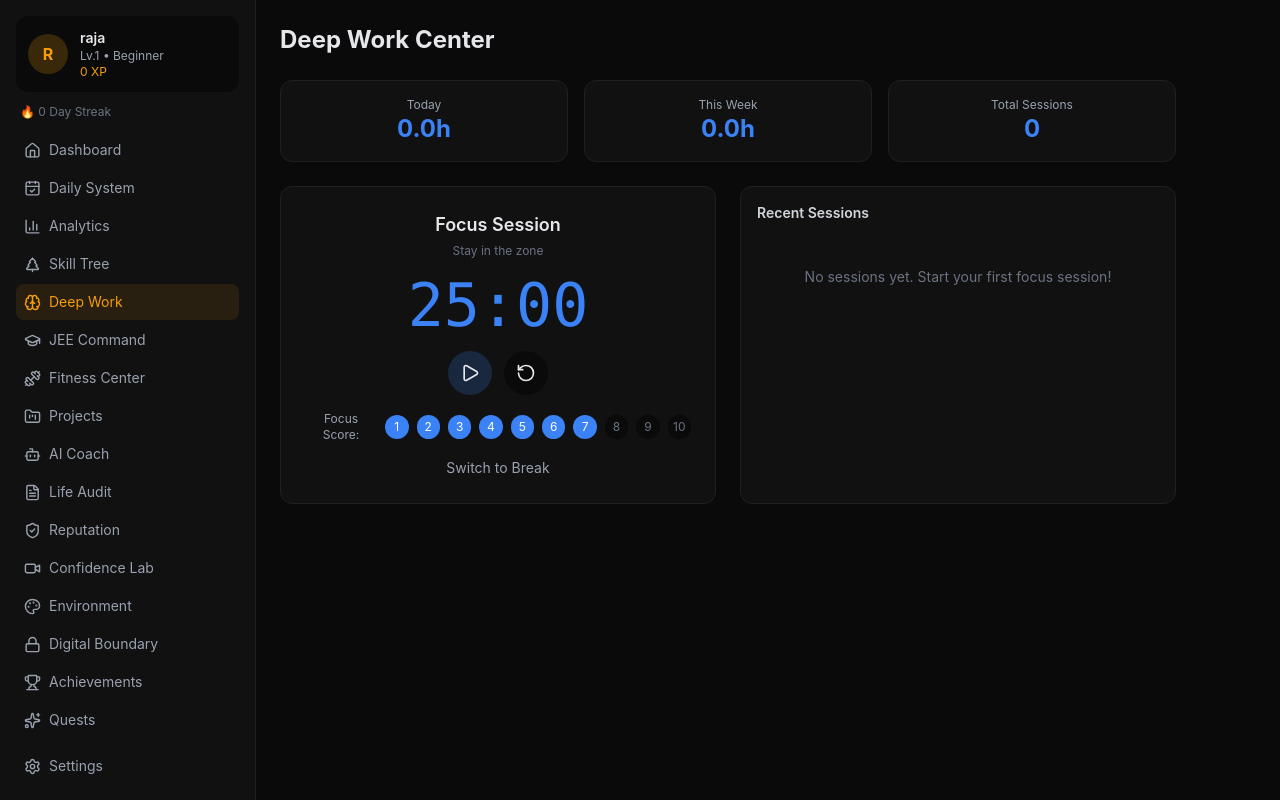
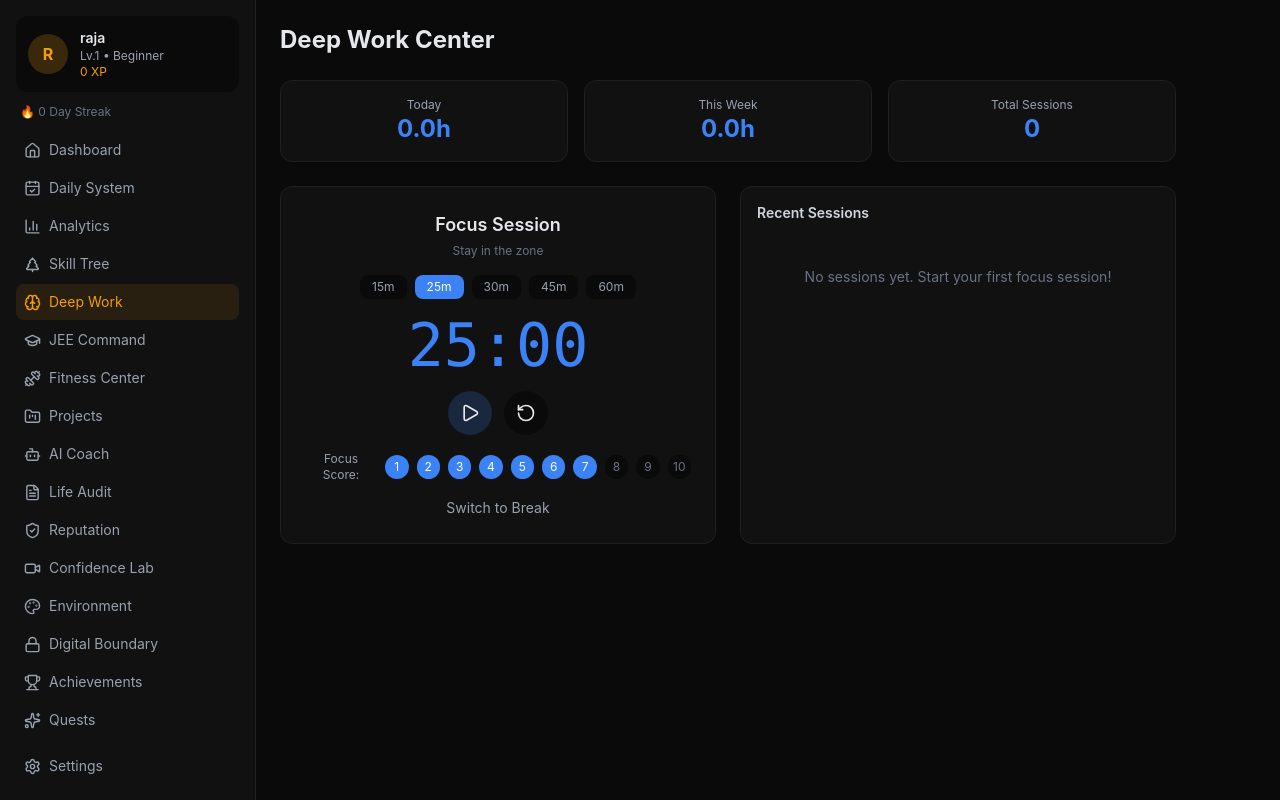
Before and after one commit to Raja549h/project, a React (Vite) app: page /deep-work in a window 1280 px wide. Built offline with nearby package versions, Linux system fonts and the light colour scheme; the HTML template or start-up script is replaced by a standard one.

Commit message:
fix: use Date.now() for background-tab accurate timer; update default AI model

```diff
--- a/src/pages/DeepWork.tsx
+++ b/src/pages/DeepWork.tsx
@@ -1,67 +1,127 @@
-import { useState, useEffect, useRef } from 'react';
+import { useState, useEffect, useRef, useCallback } from 'react';
 import { useDeepWorkStore, type DeepWorkSession } from '@/stores/useDeepWorkStore';
-import { useUserStore } from '@/stores/useUserStore';
-import { Play, Pause, RotateCcw, Plus } from 'lucide-react';
+import { Play, Pause, RotateCcw } from 'lucide-react';
 
 function PomodoroTimer() {
-  const [minutes, setMinutes] = useState(25);
-  const [seconds, setSeconds] = useState(0);
+  const [display, setDisplay] = useState('25:00');
   const [isActive, setIsActive] = useState(false);
   const [isBreak, setIsBreak] = useState(false);
   const [focusScore, setFocusScore] = useState(7);
+  const [duration, setDuration] = useState(25);
+
+  const endTimeRef = useRef<number>(0);
+  const durationRef = useRef<number>(25 * 60 * 1000);
   const intervalRef = useRef<number | null>(null);
+  const wasActiveRef = useRef(false);
 
-  useEffect(() => {
-    if (isActive) {
-      intervalRef.current = setInterval(() => {
-        if (seconds === 0) {
-          if (minutes === 0) {
-            clearInterval(intervalRef.current!);
+  const tick = useCallback(() => {
+    if (!endTimeRef.current) return;
+    const remaining = Math.max(0, endTimeRef.current - Date.now());
+    const totalSec = Math.ceil(remaining / 1000);
+    const m = Math.floor(totalSec / 60);
+    const s = totalSec % 60;
+    setDisplay(`${String(m).padStart(2, '0')}:${String(s).padStart(2, '0')}`);
+
+    if (remaining <= 0) {
+      if (intervalRef.current) clearInterval(intervalRef.current);
+      intervalRef.current = null;
       setIsActive(false);
-            const durationHours = isBreak ? 0 : 25 / 60;
+      endTimeRef.current = 0;
+      setDisplay('00:00');
+
       if (!isBreak) {
         useDeepWorkStore.getState().addSession({
           date: new Date().toISOString().split('T')[0],
-                duration: durationHours,
+          duration: durationRef.current / 60000 / 60,
           focusScore,
           notes: '',
         });
       }
+    }
+  }, [isBreak, focusScore]);
+
+  useEffect(() => {
+    if (isActive) {
+      if (!endTimeRef.current) {
+        endTimeRef.current = Date.now() + durationRef.current;
+      }
+      intervalRef.current = setInterval(tick, 200);
     } else {
-            setMinutes(m => m - 1);
-            setSeconds(59);
+      if (intervalRef.current) {
+        clearInterval(intervalRef.current);
+        intervalRef.current = null;
       }
-        } else {
-          setSeconds(s => s - 1);
     }
-      }, 1000);
-    } else {
+    return () => {
       if (intervalRef.current) clearInterval(intervalRef.current);
-    }
-    return () => { if (intervalRef.current) clearInterval(intervalRef.current); };
-  }, [isActive, minutes, seconds, isBreak, focusScore]);
+    };
+  }, [isActive, tick]);
+
+  const start = () => {
+    durationRef.current = duration * 60 * 1000;
+    endTimeRef.current = Date.now() + durationRef.current;
+    setIsActive(true);
+  };
+
+  const pause = () => {
+    const remaining = Math.max(0, endTimeRef.current - Date.now());
+    durationRef.current = remaining;
+    endTimeRef.current = 0;
+    setIsActive(false);
+  };
 
   const reset = () => {
-    setMinutes(25);
-    setSeconds(0);
+    if (intervalRef.current) clearInterval(intervalRef.current);
+    intervalRef.current = null;
+    endTimeRef.current = 0;
+    durationRef.current = duration * 60 * 1000;
     setIsActive(false);
+    setDisplay(`${String(duration).padStart(2, '0')}:00`);
+  };
+
+  const toggleBreak = () => {
+    reset();
+    setIsBreak(b => !b);
   };
 
   return (
     <div className="bg-card p-6 rounded-xl border border-border text-center">
       <h2 className="text-lg font-semibold mb-1">{isBreak ? 'Break Time' : 'Focus Session'}</h2>
       <p className="text-xs text-gray-500 mb-4">{isBreak ? 'Rest and recharge' : 'Stay in the zone'}</p>
-      <div className="text-6xl font-mono text-deep mb-4">
-        {String(minutes).padStart(2, '0')}:{String(seconds).padStart(2, '0')}
+
+      {!isActive && !endTimeRef.current && (
+        <div className="flex justify-center gap-2 mb-4">
+          {[15, 25, 30, 45, 60].map(m => (
+            <button
+              key={m}
+              onClick={() => { setDuration(m); setDisplay(`${String(m).padStart(2, '0')}:00`); durationRef.current = m * 60 * 1000; }}
+              className={`px-3 py-1 text-xs rounded-lg ${duration === m ? 'bg-deep text-white' : 'bg-surface text-gray-400 hover:text-gray-300'}`}
+            >
+              {m}m
+            </button>
+          ))}
         </div>
+      )}
+
+      <div className="text-6xl font-mono text-deep mb-4 tabular-nums">
+        {display}
+      </div>
+
       <div className="flex justify-center gap-3 mb-4">
-        <button onClick={() => setIsActive(!isActive)} className="p-3 bg-deep/20 rounded-full hover:bg-deep/30 transition-colors">
-          {isActive ? <Pause size={20} /> : <Play size={20} />}
+        {!isActive ? (
+          <button onClick={start} className="p-3 bg-deep/20 rounded-full hover:bg-deep/30 transition-colors">
+            <Play size={20} />
           </button>
+        ) : (
+          <button onClick={pause} className="p-3 bg-xp/20 rounded-full hover:bg-xp/30 transition-colors">
+            <Pause size={20} />
+          </button>
+        )}
         <button onClick={reset} className="p-3 bg-surface rounded-full hover:bg-surface/80 transition-colors">
           <RotateCcw size={20} />
         </button>
       </div>
+
       <div className="flex items-center justify-center gap-2 mb-3">
         <span className="text-xs text-gray-400">Focus Score:</span>
         {[1,2,3,4,5,6,7,8,9,10].map(n => (
@@ -74,10 +134,8 @@ function PomodoroTimer() {
           </button>
         ))}
       </div>
-      <button
-        onClick={() => { setIsBreak(!isBreak); reset(); }}
-        className="text-sm text-gray-400 hover:text-gray-300"
-      >
+
+      <button onClick={toggleBreak} className="text-sm text-gray-400 hover:text-gray-300">
         {isBreak ? 'Switch to Focus' : 'Switch to Break'}
       </button>
     </div>
--- a/src/pages/Settings.tsx
+++ b/src/pages/Settings.tsx
@@ -106,9 +106,9 @@ export default function Settings() {
           <div>
             <p className="text-xs text-gray-400 mb-1">Model</p>
             <select value={model} onChange={e => setModel(e.target.value)} className="bg-surface border border-border rounded-lg p-2 text-sm w-full">
-              <option value="nvidia/llama-3.1-nemotron-70b-instruct">Llama 3.1 Nemotron 70B</option>
-              <option value="meta/llama-3.1-8b-instruct">Llama 3.1 8B (faster)</option>
-              <option value="mistralai/mistral-7b-instruct-v0.3">Mistral 7B</option>
+              <option value="meta/llama-3.1-8b-instruct">Llama 3.1 8B (recommended)</option>
+              <option value="deepseek-ai/deepseek-v4-flash">DeepSeek V4 Flash</option>
+              <option value="deepseek-ai/deepseek-v4-pro">DeepSeek V4 Pro</option>
             </select>
           </div>
         </div>
--- a/src/stores/useAiConfigStore.ts
+++ b/src/stores/useAiConfigStore.ts
@@ -12,7 +12,7 @@ export const useAiConfigStore = create<AiConfigState>()(
   persist(
     (set) => ({
       apiKey: '',
-      model: 'nvidia/llama-3.1-nemotron-70b-instruct',
+      model: 'meta/llama-3.1-8b-instruct',
       setApiKey: (key) => set({ apiKey: key }),
       setModel: (model) => set({ model }),
     }),
```
Lines whose indentation alone changed are shown as unchanged.
